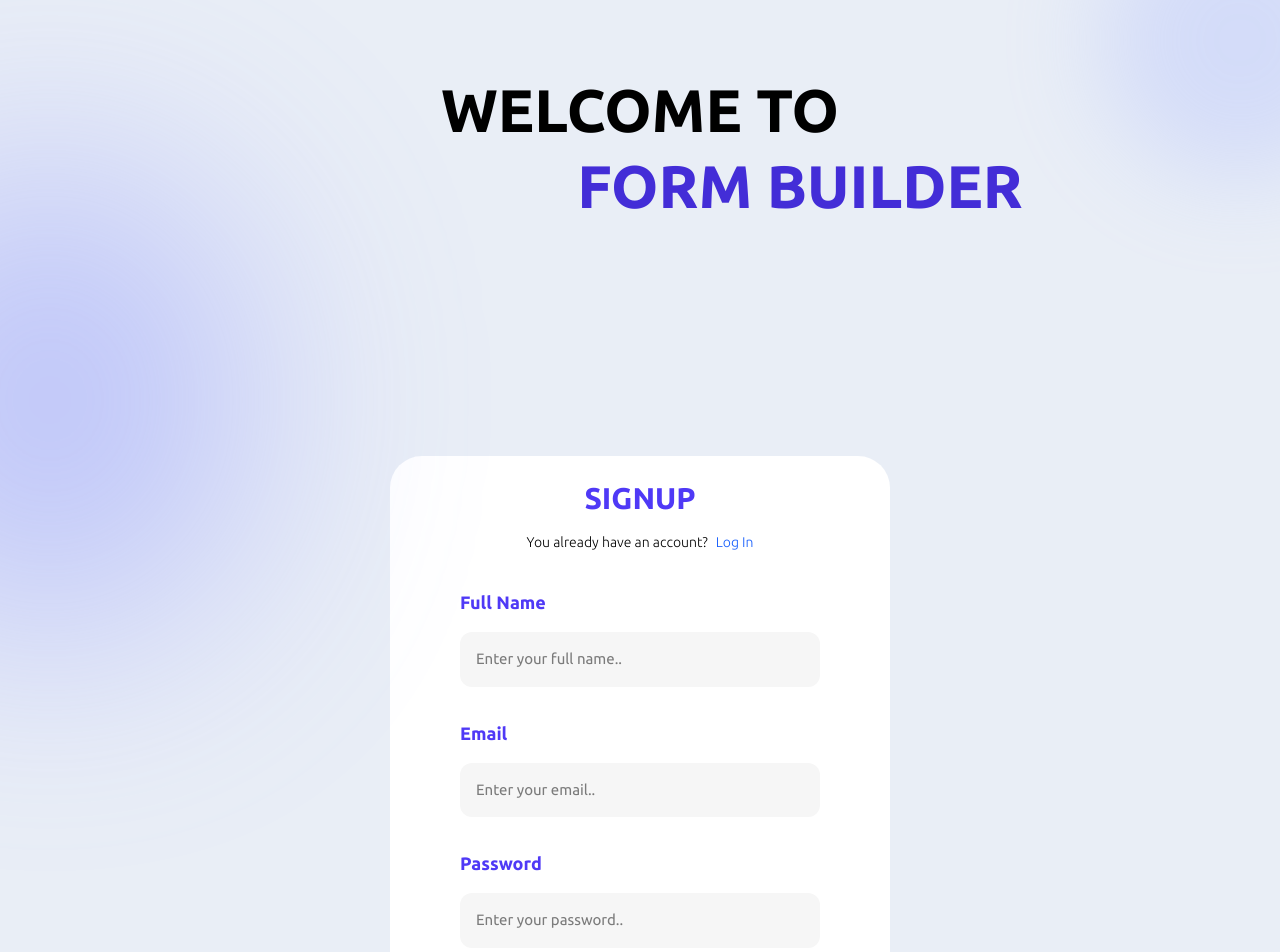
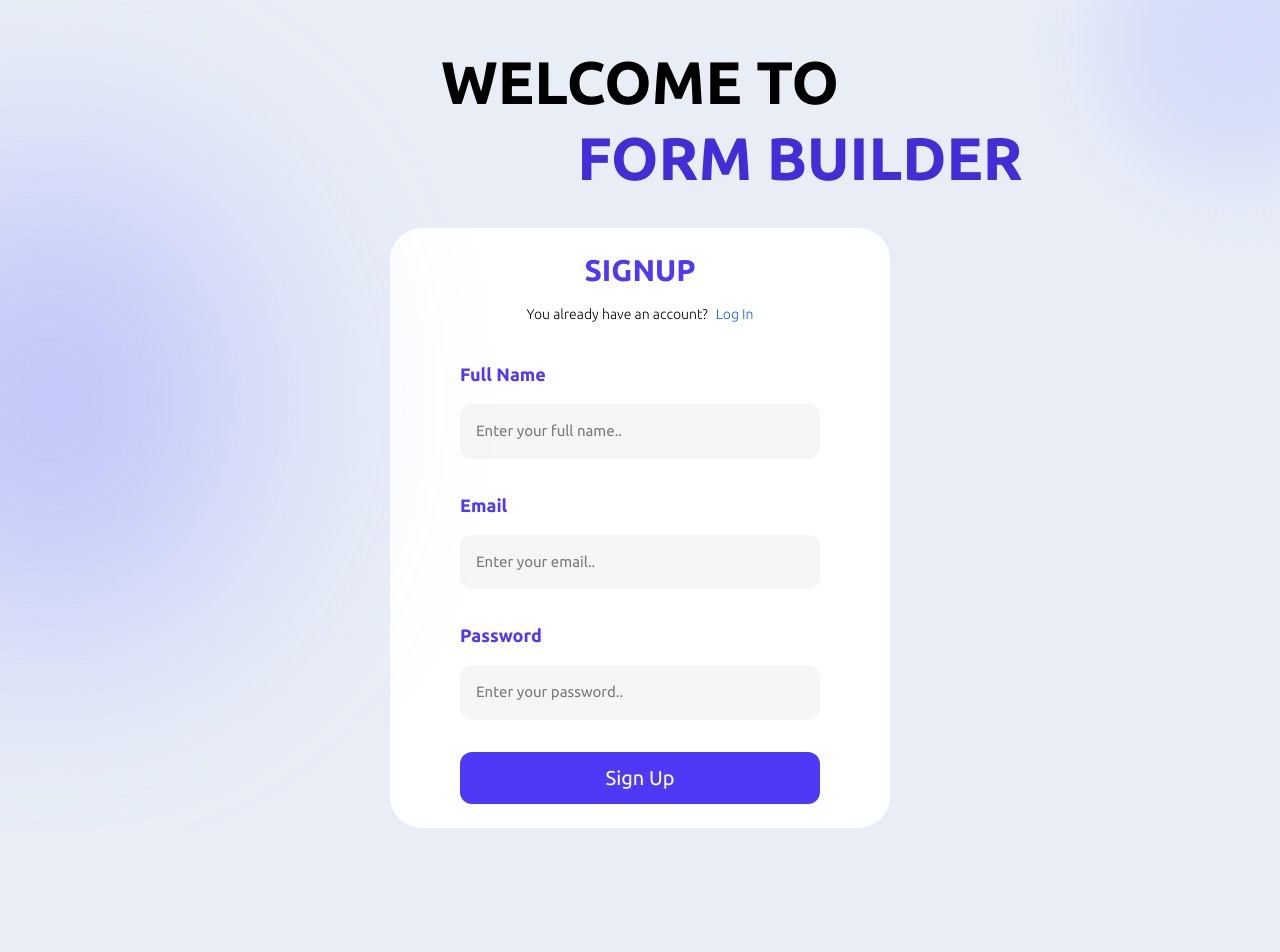
Before and after one commit to Rumeysa-koseoglu/form-builder-app, a React (Vite) app in the folder client/: page / in a window 1280 px wide. Shown: the top 952 px of the page. After the commit the page ends 828 px from the top, so only its background shows below. Built offline with nearby package versions, Linux system fonts and the light colour scheme; no server answers.

Commit message:
fix: move headers into container div to fix appearance issue

```diff
--- a/client/src/components/AuthForm.tsx
+++ b/client/src/components/AuthForm.tsx
@@ -36,6 +36,7 @@
   return (
     /* Auth form */ <div className="h-screen w-screen flex flex-col sm:gap-50 font-ubuntu">
       {/** */}
+      <div className="w-full h-full flex flex-col items-center justify-center">
         <div className="absolute top-1/2 -left-37.5 transform -translate-y-1/2 w-100 h-120 bg-indigo-400 rounded-full blur-[120px] opacity-40 z-0 pointer-events-none" />
         {/** */}
         <div className="absolute -top-25 -right-25 w-70 h-70 bg-indigo-300 rounded-full blur-[50px] opacity-30 z-0 pointer-events-none" />
@@ -48,7 +49,6 @@
           WELCOME TO <br />
           <span className="ml-80 text-indigo-700">FORM BUILDER</span>
         </motion.p>
-      <div className="w-full h-full flex flex-col items-center">
         {isLogin ? (
           /* Login form */
           <form
```
Lines whose indentation alone changed are shown as unchanged.
